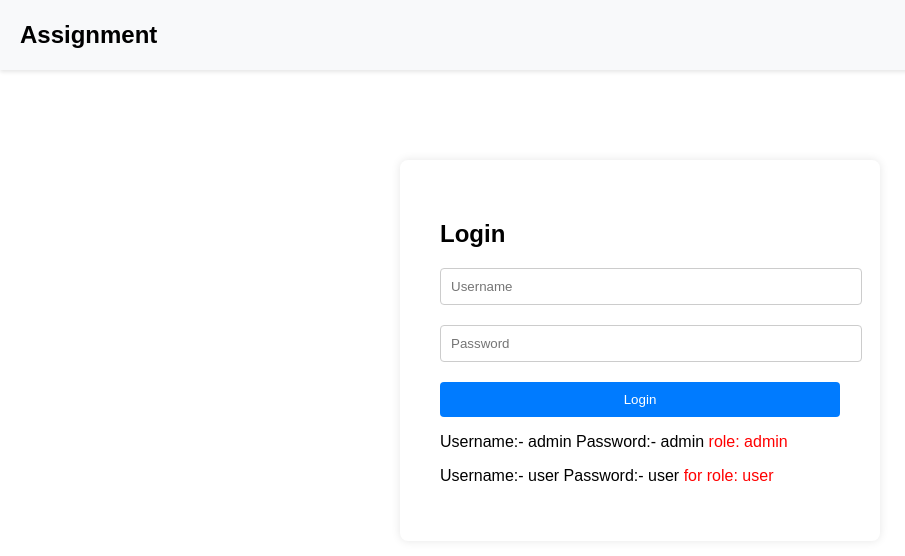
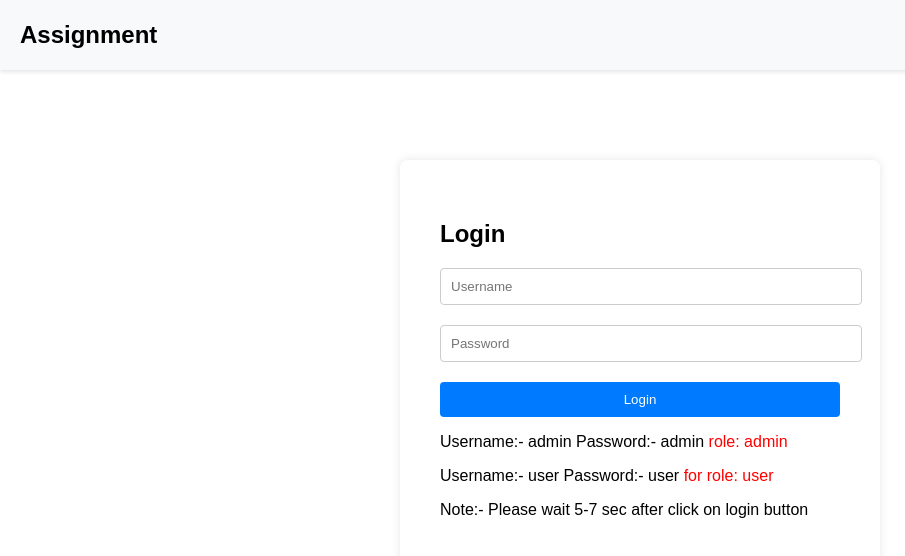
Before and after one commit to exclusiveabhi/task-management, a React (Vite) app in the folder frontend/: page / in a window 1280 px wide. Shown: the top 556 px of the page, without its empty margins (0-905 px from the left). Built offline with nearby package versions, Linux system fonts and the light colour scheme.

Commit message:
19/01/2025

```diff
--- a/frontend/src/components/Login.jsx
+++ b/frontend/src/components/Login.jsx
@@ -49,6 +49,8 @@ const Login = () => {
         <button onClick={handleLogin} style={styles.button}>Login</button>
         <p>Username:- admin Password:- admin  <span style={styles.span}>role: admin</span></p>
         <p>Username:- user Password:- user <span style={styles.span}>for role: user</span></p>
+
+        <p>Note:- Please wait 5-7 sec after click on login button</p>
       </div>
     </div>
   );
```
